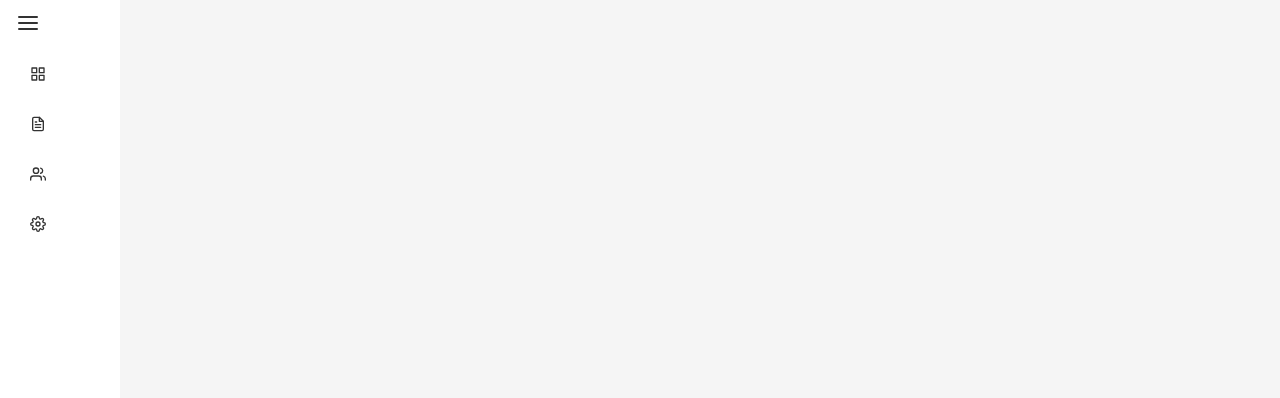
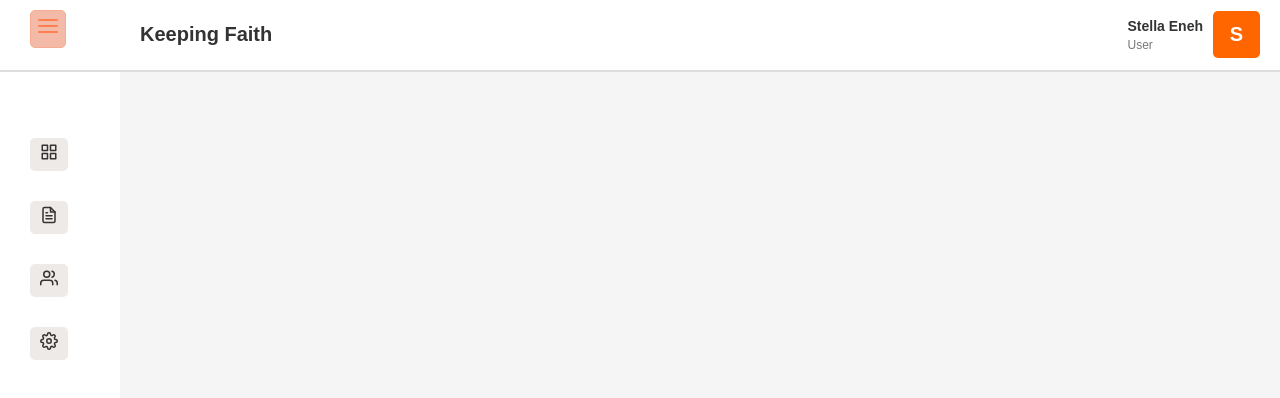
Before and after one commit to FootPrint-mentorship/keeping-faith, a Next.js app: page /superAdmin in a window 1280 px wide. Shown: the top 398 px of the page. Built offline with nearby package versions, Linux system fonts and the light colour scheme.

Commit message:
updated super admin dashbord

```diff
--- /dev/null
+++ b/src/components/sadmin/superAdminHeader.tsx
@@ -0,0 +1,43 @@
+import React from "react";
+import Image from "next/image";
+import styles from "../../styles/superadmin.module.scss";
+
+interface HeaderProps {
+  title: string;
+  user: {
+    name: string;
+    role: string;
+    avatarUrl?: string;
+  };
+}
+
+const SuperAdminHeader: React.FC<HeaderProps> = ({ title, user }) => {
+  return (
+    <header className={styles.header}>
+      <h1 className={styles.title}>{title}</h1>
+      <div className={styles.userInfo}>
+        <div>
+          <span className={styles.userName}>{user.name}</span>
+          <br />
+          <span className={styles.userRole}>{user.role}</span>
+        </div>
+
+        <div className={styles.avatar}>
+          {user.avatarUrl ? (
+            <Image
+              src={user.avatarUrl}
+              alt={user.name}
+              width={37}
+              height={37}
+              className={styles.avatarImage}
+            />
+          ) : (
+            <span className={styles.avatarFallback}>{user.name.charAt(0)}</span>
+          )}
+        </div>
+      </div>
+    </header>
+  );
+};
+
+export default SuperAdminHeader;
--- a/src/pages/superAdmin.tsx
+++ b/src/pages/superAdmin.tsx
@@ -9,6 +9,7 @@ import {
   FiSettings,
   FiMenu,
 } from "react-icons/fi";
+import SuperAdminHeader from "@/components/sadmin/superAdminHeader";
 
 const navItems = [
   { name: "Dashboard", path: "/", icon: <FiGrid /> },
@@ -22,8 +23,20 @@ const SuperAdmin = () => {
   const router = useRouter();
 
   return (
+    <div>
+      <SuperAdminHeader
+        title={"Keeping Faith"}
+        user={{
+          name: "Stella Eneh",
+          role: "User",
+          avatarUrl: undefined,
+        }}
+      />
       <div className={styles.container}>
-      <button className={styles.menuButton} onClick={() => setIsOpen(!isOpen)}>
+        <button
+          className={styles.menuButton}
+          onClick={() => setIsOpen(!isOpen)}
+        >
           <FiMenu />
         </button>
         <nav
@@ -49,6 +62,7 @@ const SuperAdmin = () => {
           </ul>
         </nav>
       </div>
+    </div>
   );
 };
 
--- /dev/null
+++ b/src/styles/header.scss
@@ -0,0 +1,52 @@
+.header {
+  display: flex;
+  justify-content: space-between;
+  align-items: center;
+  padding: 10px 20px;
+  background-color: #f5f5f5;
+  border-bottom: 2px solid #ddd;
+}
+
+.title {
+  font-size: 16px;
+  font-weight: bold;
+  color: #333;
+}
+
+.userInfo {
+  display: flex;
+  align-items: center;
+  gap: 10px;
+}
+
+.userName {
+  font-size: 14px;
+  font-weight: bold;
+  color: #333;
+}
+
+.userRole {
+  font-size: 12px;
+  color: #777;
+}
+
+.avatar {
+  width: 32px;
+  height: 32px;
+  display: flex;
+  align-items: center;
+  justify-content: center;
+  background-color: #ff6600;
+  color: #fff;
+  font-weight: bold;
+  border-radius: 50%;
+  overflow: hidden;
+}
+
+.avatarImage {
+  border-radius: 50%;
+}
+
+.avatarFallback {
+  font-size: 14px;
+}
--- a/src/styles/superadmin.module.scss
+++ b/src/styles/superadmin.module.scss
@@ -1,3 +1,61 @@
+// header section
+.header {
+  display: flex;
+  justify-content: space-between;
+  align-items: center;
+  padding: 10px 20px;
+  background-color: #ffff;
+  border-bottom: 2px solid #ddd;
+}
+
+.title {
+  margin-left: 6em;
+  font-size: 20px;
+  font-weight: bold;
+  color: #333;
+}
+
+.userInfo {
+  display: flex;
+  align-items: center;
+  gap: 10px;
+}
+
+.userName {
+  font-size: 14px;
+  font-weight: bold;
+  color: #333;
+}
+
+.userRole {
+  font-size: 12px;
+  color: #777;
+}
+
+.avatar {
+  width: 37px;
+  height: 37px;
+  display: flex;
+  align-items: center;
+  justify-content: center;
+  background-color: #ff6600;
+  color: #fff;
+  font-weight: bold;
+  border-radius: 5px;
+  overflow: hidden;
+  padding: 5px 5px;
+}
+
+.avatarImage {
+  border-radius: 50%;
+}
+
+.avatarFallback {
+  font-size: 20px;
+  padding: 10px 10px;
+}
+
+// Sider navigation
 .sidebar {
   width: 80px;
   height: 100vh;
@@ -15,14 +73,17 @@
 }
 
 .menuButton {
-  background: none;
-  border: none;
-  color: #333;
+  background-color: #f3bba7;
+  padding: 3px 5px;
+  border-radius: 5px;
+  border: 1px solid #f7ac91;
+  color: #ff7f50;
   font-size: 1.5rem;
   position: absolute;
   top: 10px;
   left: 10px;
   cursor: pointer;
+  margin-left: 20px;
 }
 
 .logo {
@@ -48,9 +109,10 @@
     color: #333;
     padding: 10px;
     border-radius: 5px;
+    font-size: 18px;
 
     &:hover {
-      background: #ff7f50;
+      background-color: #f5b096;
     }
   }
 }
@@ -60,7 +122,10 @@
 }
 
 .icon {
-  margin-right: 10px;
+  margin-right: 20px;
+  background-color: #eeeae8;
+  padding: 5px 10px;
+  border-radius: 5px;
 }
 
 .label {
```
Lines whose indentation alone changed are shown as unchanged.
